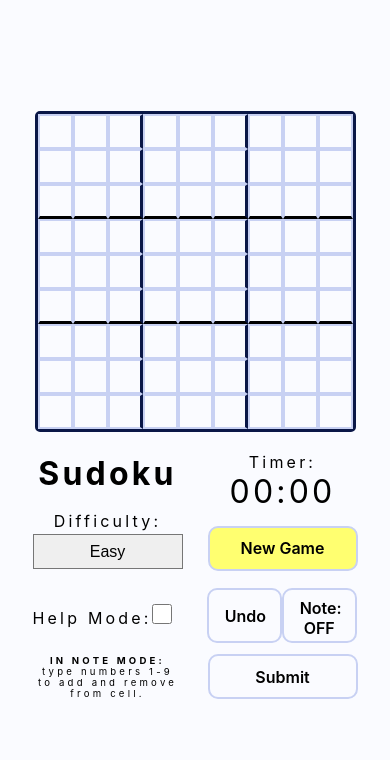
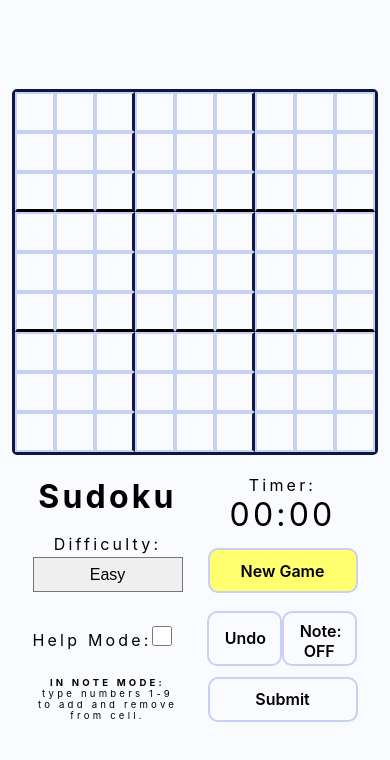
Before and after one commit to tangyvo/sudoku, a React (Create React App) app: page / in a window 390 px wide. Shown: the top 760 px of the page. Built offline with nearby package versions, Linux system fonts and the light colour scheme.

Commit message:
min height mobile fix

```diff
--- a/src/index.scss
+++ b/src/index.scss
@@ -80,7 +80,7 @@ LAYOUT
   display: flex;
   justify-content: center;
   align-items: center;
-  height: 100vh;
+  min-height: 100vh;
   background-color: $white;
   position: relative;
 }
@@ -392,10 +392,9 @@ OTHER
 MOBILE MEDIA QUERIES
 ------------------- */
 
-@media (max-width: 700px) {
+@media (max-width: 750px) {
   .app {
     flex-direction: column;
-    max-height: 100vh;
   }
 
   .modal {
@@ -410,8 +409,8 @@ MOBILE MEDIA QUERIES
   .block,
   .original,
   .notes {
-    height: 35px;
-    width: 35px;
+    height: 40px;
+    width: 40px;
     font-size: 1.2rem;
     font-weight: 500;
   }
```
